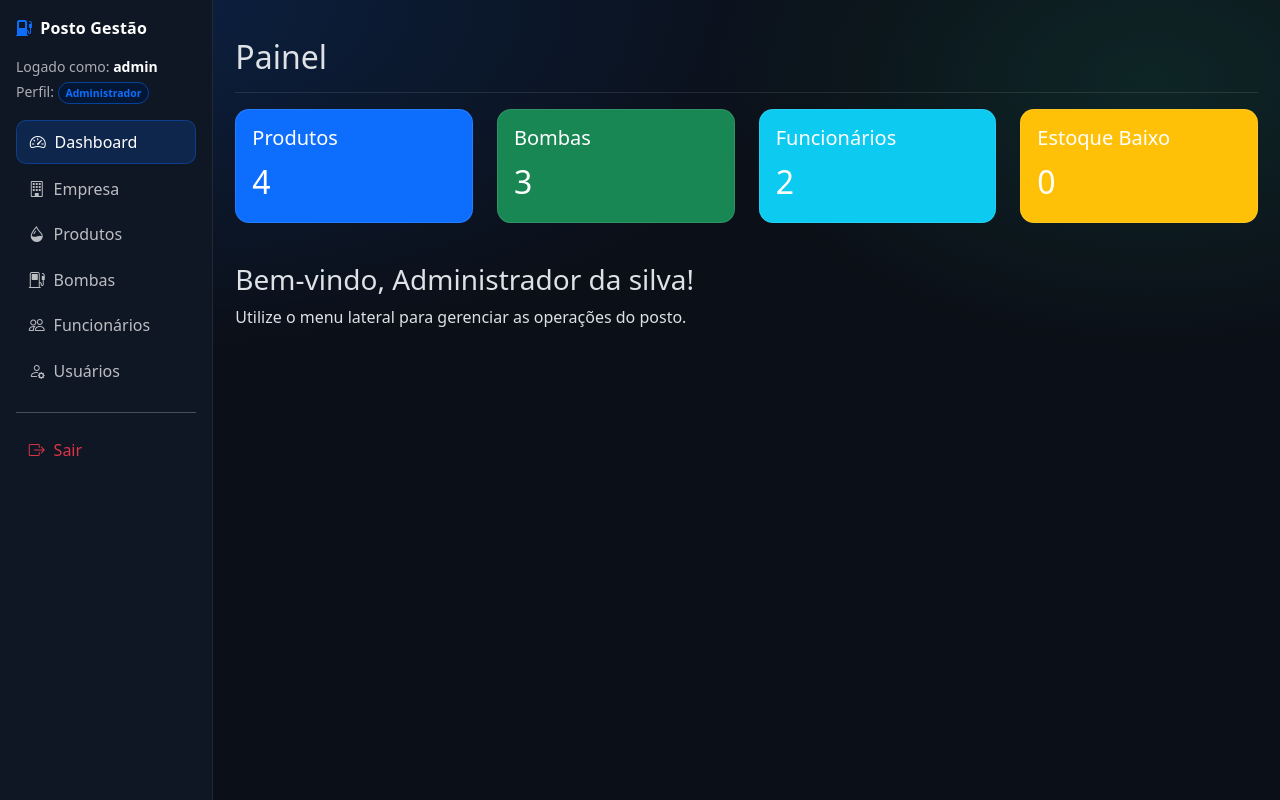
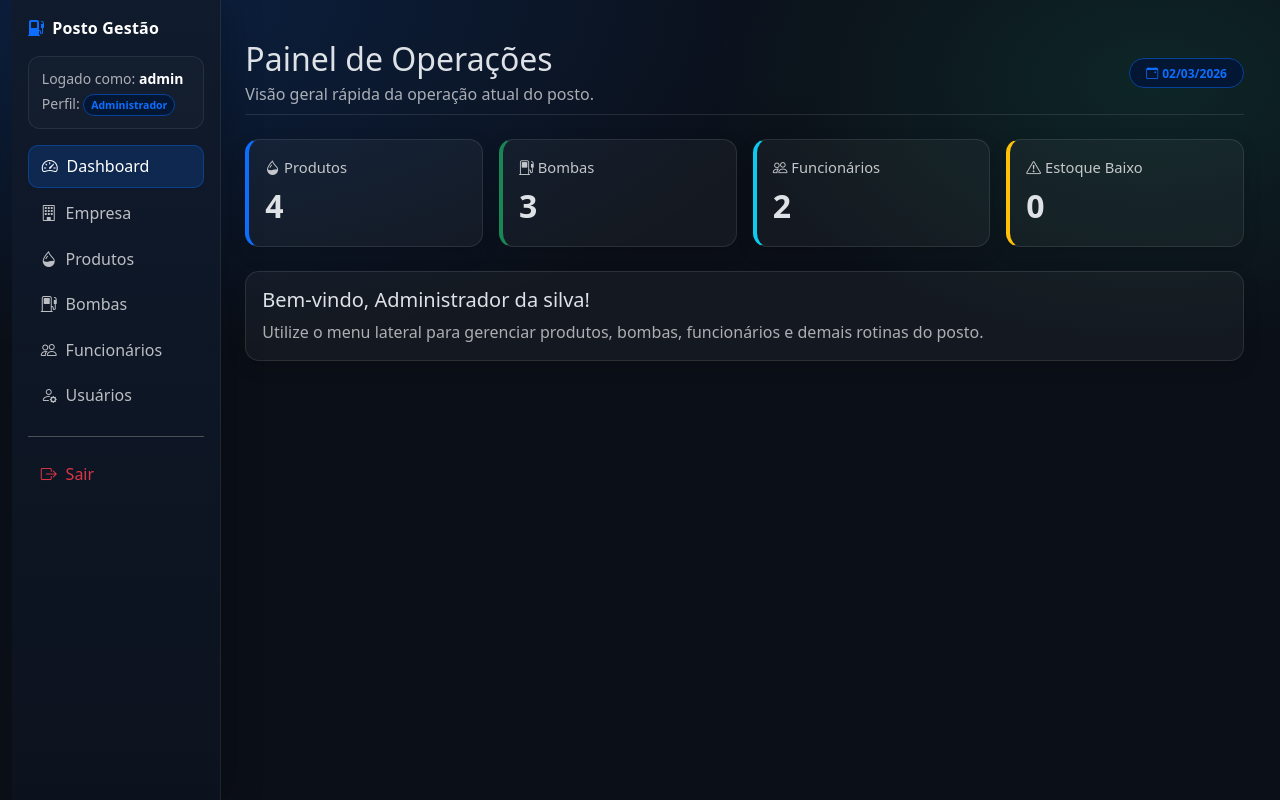
Before and after one commit to lgM3lo/posto-combustivel-django, a Django app: page / in a window 1280 px wide. Run offline with Django 5.2, Linux system fonts and the light colour scheme; a user stored in the database is signed in; data comes from the database, SQL or seed files in the repository; some libraries are stand-ins or nearby versions.

Commit message:
Melhora o visual dos templates principais

```diff
--- a/accounts/templates/accounts/login.html
+++ b/accounts/templates/accounts/login.html
@@ -10,14 +10,14 @@
       <div class="col-12 col-sm-10 col-md-6 col-lg-4">
 
         <div class="text-center mb-3">
-          <div class="d-inline-flex align-items-center justify-content-center rounded-circle border" style="width: 56px; height: 56px; border-color: rgba(255,255,255,.12)!important;">
+          <div class="d-inline-flex align-items-center justify-content-center rounded-circle border login-logo">
             <i class="bi bi-fuel-pump-fill text-primary" style="font-size: 1.4rem;"></i>
           </div>
           <h1 class="h4 mt-3 mb-1">Posto Gestão</h1>
           <p class="text-muted mb-0">Acesse sua conta para continuar</p>
         </div>
 
-        <div class="card shadow-sm">
+        <div class="card shadow-sm login-card">
           <div class="card-body p-4">
             <form method="post" novalidate>
               {% csrf_token %}
--- a/static/css/app.css
+++ b/static/css/app.css
@@ -17,11 +17,18 @@ body{
 
 .sidebar{
   min-height: 100vh;
-  background: var(--sidebar-bg);
+  background: linear-gradient(180deg, rgba(16,26,44,.98), rgba(12,18,30,.95));
   border-right: 1px solid rgba(255,255,255,.08);
+  box-shadow: 12px 0 30px rgba(0,0,0,.18);
 }
 
 .sidebar .brand{ font-weight: 700; letter-spacing: .2px; }
+.user-chip{
+  border: 1px solid rgba(255,255,255,.08);
+  background: rgba(255,255,255,.02);
+  border-radius: 12px;
+  padding: .7rem .8rem;
+}
 
 .sidebar .nav-link{
   color: rgba(255,255,255,.72);
@@ -30,11 +37,13 @@ body{
   display: flex;
   gap: .55rem;
   align-items: center;
+  transition: all .2s ease;
 }
 
 .sidebar .nav-link:hover{
   background: rgba(255,255,255,.06);
   color: #fff;
+  transform: translateX(2px);
 }
 
 .sidebar .nav-link.active{
@@ -43,23 +52,74 @@ body{
   border: 1px solid rgba(13,110,253,.35);
 }
 
-.content{ padding: 22px; }
+.content{ padding: 24px; }
 
 .card{
   background: var(--card-bg);
   border: 1px solid var(--card-border);
   border-radius: 14px;
+  box-shadow: 0 6px 18px rgba(0,0,0,.15);
 }
+
+.form-card{max-width: 900px;}
+.login-card{backdrop-filter: blur(2px);}
+.login-logo{
+  width: 56px;
+  height: 56px;
+  border-color: rgba(255,255,255,.12)!important;
+  background: rgba(255,255,255,.02);
+}
+
+.metric-card .metric-label{
+  color: rgba(255,255,255,.75);
+  font-size: .92rem;
+  margin-bottom: .2rem;
+}
+.metric-card .metric-value{
+  font-size: 2rem;
+  font-weight: 700;
+  margin: 0;
+}
+.metric-primary{border-left: 4px solid #0d6efd;}
+.metric-success{border-left: 4px solid #198754;}
+.metric-info{border-left: 4px solid #0dcaf0;}
+.metric-warning{border-left: 4px solid #ffc107;}
 
 .table{ --bs-table-bg: transparent; }
 .table thead th{ color: rgba(255,255,255,.8); }
 .table tbody td{ color: rgba(255,255,255,.85); }
+.table tbody tr{ transition: background-color .2s ease; }
+.table tbody tr:hover{ background-color: rgba(255,255,255,.03); }
 
 .border-bottom{ border-color: rgba(255,255,255,.10)!important; }
 .text-muted{ color: var(--muted)!important; }
 
-.form-control, .form-select{ border-radius: 12px; }
+.form-control, .form-select{
+  border-radius: 12px;
+  background-color: rgba(255,255,255,.02);
+  border-color: rgba(255,255,255,.12);
+}
+.form-control:focus, .form-select:focus{
+  box-shadow: 0 0 0 .2rem rgba(13,110,253,.2);
+  border-color: rgba(13,110,253,.5);
+}
+
 .btn{ border-radius: 12px; }
 
 .badge{ border-radius: 999px; padding: .45em .65em; font-weight: 600; }
 .badge.bg-warning{ color: #111 !important; }
+
+.app-messages .alert{
+  border-radius: 12px;
+  border: 1px solid rgba(255,255,255,.12);
+}
+
+.pagination .page-link{
+  background: rgba(255,255,255,.03);
+  border-color: rgba(255,255,255,.12);
+  color: rgba(255,255,255,.85);
+}
+.pagination .page-item.active .page-link{
+  background-color: rgba(13,110,253,.32);
+  border-color: rgba(13,110,253,.55);
+}
--- a/templates/base.html
+++ b/templates/base.html
@@ -9,16 +9,13 @@
 
     {% bootstrap_css %}
 
-    <!-- Bootstrap Icons (leve e útil para badges/botões) -->
     <link rel="stylesheet" href="https://cdn.jsdelivr.net/npm/bootstrap-icons@1.11.3/font/bootstrap-icons.min.css">
-
-    <!-- Estilo do app (bem enxuto) -->
     <link rel="stylesheet" href="{% static 'css/app.css' %}">
 </head>
 
 <body>
 <div class="container-fluid app-shell">
-    <div class="row">
+    <div class="row g-0">
 
         {% if user.is_authenticated %}
         {% with current=request.resolver_match.url_name %}
@@ -29,7 +26,7 @@
                 </div>
             </div>
 
-            <div class="small text-muted mb-3">
+            <div class="small text-muted mb-3 user-chip">
                 Logado como: <strong class="text-white">{{ user.username }}</strong>
                 <div class="mt-1">
                     Perfil:
@@ -97,7 +94,11 @@
         <main class="col-12 content">
         {% endif %}
 
-            {% bootstrap_messages %}
+            {% if messages %}
+                <div class="app-messages mb-3">
+                    {% bootstrap_messages %}
+                </div>
+            {% endif %}
             {% block content %}{% endblock %}
             {% block pagination %}{% endblock %}
 
--- a/templates/core/dashboard.html
+++ b/templates/core/dashboard.html
@@ -3,47 +3,55 @@
 {% block title %}Dashboard - Posto Gestão{% endblock %}
 
 {% block content %}
-<div class="d-flex justify-content-between flex-wrap flex-md-nowrap align-items-center pt-3 pb-2 mb-3 border-bottom">
-    <h1 class="h2">Painel</h1>
+<div class="page-header d-flex justify-content-between flex-wrap flex-md-nowrap align-items-center pt-3 pb-2 mb-4 border-bottom">
+    <div>
+        <h1 class="h2 mb-1">Painel de Operações</h1>
+        <p class="text-muted mb-0">Visão geral rápida da operação atual do posto.</p>
+    </div>
+    <span class="badge bg-primary-subtle text-primary border border-primary-subtle px-3 py-2">
+        <i class="bi bi-calendar-event me-1"></i>{% now "d/m/Y" %}
+    </span>
 </div>
 
-<div class="row">
-    <div class="col-md-3">
-        <div class="card text-white bg-primary mb-3">
+<div class="row g-3">
+    <div class="col-sm-6 col-xl-3">
+        <div class="card metric-card metric-primary h-100">
             <div class="card-body">
-                <h5 class="card-title">Produtos</h5>
-                <p class="card-text fs-2">{{ total_produtos }}</p>
+                <div class="metric-label"><i class="bi bi-droplet-half me-1"></i>Produtos</div>
+                <p class="metric-value">{{ total_produtos }}</p>
             </div>
         </div>
     </div>
-    <div class="col-md-3">
-        <div class="card text-white bg-success mb-3">
+    <div class="col-sm-6 col-xl-3">
+        <div class="card metric-card metric-success h-100">
             <div class="card-body">
-                <h5 class="card-title">Bombas</h5>
-                <p class="card-text fs-2">{{ total_bombas }}</p>
+                <div class="metric-label"><i class="bi bi-fuel-pump me-1"></i>Bombas</div>
+                <p class="metric-value">{{ total_bombas }}</p>
             </div>
         </div>
     </div>
-    <div class="col-md-3">
-        <div class="card text-white bg-info mb-3">
+    <div class="col-sm-6 col-xl-3">
+        <div class="card metric-card metric-info h-100">
             <div class="card-body">
-                <h5 class="card-title">Funcionários</h5>
-                <p class="card-text fs-2">{{ total_funcionarios }}</p>
+                <div class="metric-label"><i class="bi bi-people me-1"></i>Funcionários</div>
+                <p class="metric-value">{{ total_funcionarios }}</p>
             </div>
         </div>
     </div>
-    <div class="col-md-3">
-        <div class="card text-white bg-warning mb-3">
+    <div class="col-sm-6 col-xl-3">
+        <div class="card metric-card metric-warning h-100">
             <div class="card-body">
-                <h5 class="card-title">Estoque Baixo</h5>
-                <p class="card-text fs-2">{{ estoque_baixo }}</p>
+                <div class="metric-label"><i class="bi bi-exclamation-triangle me-1"></i>Estoque Baixo</div>
+                <p class="metric-value">{{ estoque_baixo }}</p>
             </div>
         </div>
     </div>
 </div>
 
-<div class="mt-4">
-    <h3>Bem-vindo, {{ user.get_full_name|default:user.username }}!</h3>
-    <p>Utilize o menu lateral para gerenciar as operações do posto.</p>
+<div class="card mt-4">
+    <div class="card-body">
+        <h3 class="h5 mb-2">Bem-vindo, {{ user.get_full_name|default:user.username }}!</h3>
+        <p class="text-muted mb-0">Utilize o menu lateral para gerenciar produtos, bombas, funcionários e demais rotinas do posto.</p>
+    </div>
 </div>
 {% endblock %}
```
Also changed, not shown: templates/form_generic.html (+9 -7 lines).
